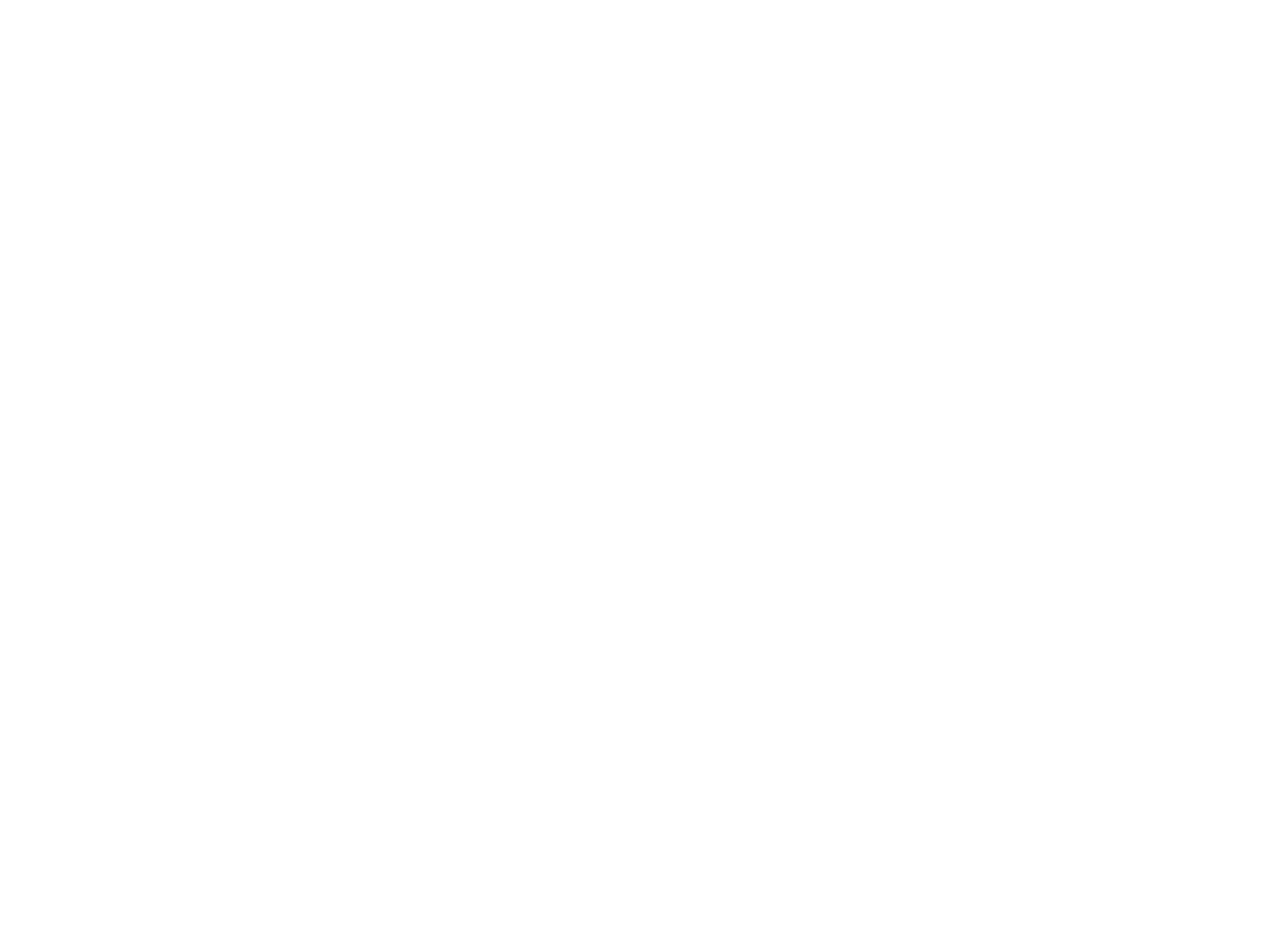
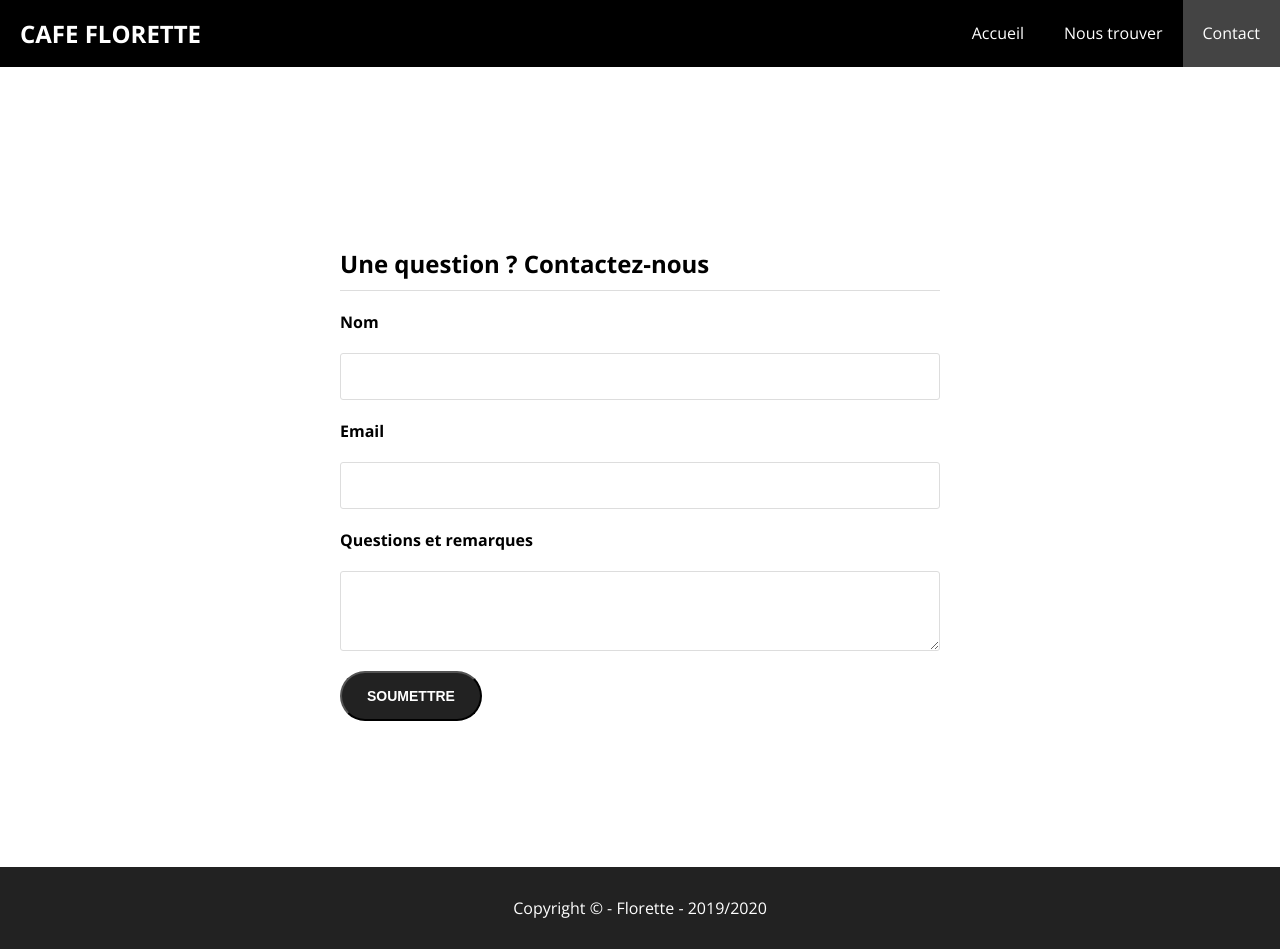
Before and after one commit to Zyrass/cafe_florette, a plain HTML site: page contact.html in a window 1280 px wide. Before the commit the page ends 800 px from the top, so only its background shows below. Drawn offline with nearby package versions, Linux system fonts and the light colour scheme.

Commit message:
Ajout du code de la page contact

```diff
--- a/contact.html
+++ b/contact.html
@@ -0,0 +1,59 @@
+<!DOCTYPE html>
+<html lang="fr">
+
+  <head>
+    <meta charset="UTF-8">
+    <meta name="viewport" content="width=device-width, initial-scale=1.0">
+    <meta http-equiv="X-UA-Compatible" content="ie=edge" />
+    <title>Café Florette | Contact</title>
+
+    <!-- API Google Fonts -->
+    <link href="https://fonts.googleapis.com/css?family=Open+Sans:300,400,700&display=swap" rel="stylesheet" />
+
+    <!-- CSS -->
+    <link rel="stylesheet" href="css/styles.css" />
+
+    <!-- FONT AWESOME -->
+    <script src="https://kit.fontawesome.com/05541d3516.js" crossorigin="anonymous"></script>
+  </head>
+
+  <body>
+    <header class="header">
+      <nav>
+        <h1><a href="./index.html">CAFE FLORETTE</a></h1>
+        <ul>
+          <li><a href="./index.html">Accueil</a></li>
+          <li><a href="./where.html">Nous trouver</a></li>
+          <li><a href="./contact.html" class="active">Contact</a></li>
+        </ul>
+      </nav>
+    </header>
+
+    <section class="contact">
+
+      <div class="contact-form-container">
+
+        <form action="#">
+          <h1 class="underline">Une question ? Contactez-nous</h1>
+
+          <label for="name" class="my-20">Nom</label>
+          <input type="text" name="name" id="name" />
+
+          <label for="email" class="my-20">Email</label>
+          <input type="email" name="email" id="email">
+
+          <label for="question" class="my-20">Questions et remarques</label>
+          <textarea name="question" id="question"></textarea>
+
+          <button class="btn btn-dark my-20">SOUMETTRE</button>
+        </form>
+
+      </div><!-- /.contact-form-container -->
+
+    </section>
+
+    <footer>
+      <p>Copyright &copy; - Florette - 2019/2020</p>
+    </footer>
+  </body>
+</html>
--- a/css/styles.css
+++ b/css/styles.css
@@ -253,6 +253,38 @@ p {
 
 /**
  * -----------------------------------------------------------------------------
+ * PAGE CONTACT.HTML
+ * -----------------------------------------------------------------------------
+ */
+.contact {
+  padding: 180px 0 10px 0;
+  min-height: 100vh;
+}
+
+.contact-form-container {
+  max-width: 600px;
+  margin: auto;
+}
+
+.contact-form-container form label {
+  display: block;
+  font-weight: 700;
+}
+
+.contact-form-container form input, textarea {
+  display: block;
+  width: 100%;
+  padding: 15px;
+  border: 1px solid #ddd;
+  border-radius: 3px;
+}
+
+.contact-form-container form textarea {
+  min-height: 80px;
+}
+
+/**
+ * -----------------------------------------------------------------------------
  * FOOTER
  * -----------------------------------------------------------------------------
  */
```
